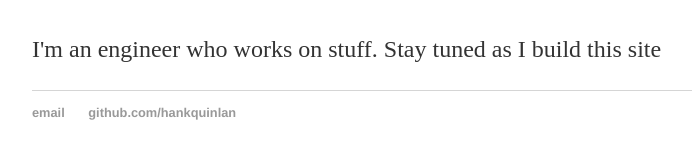
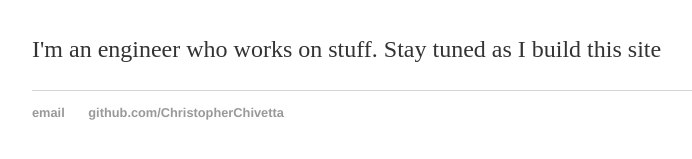
Before and after one commit to ChristopherChivetta/ChristopherChivetta.github.io, a Jekyll site: the page built from index.html, in a window 1280 px wide. Shown: the part 169-328 px from the top of the page, without its empty margins (160-852 px from the left). Built offline with Jekyll 4.4.1, drawn with Linux system fonts in a browser that asks for light colours.

Commit message:
Update default.html

```diff
--- a/_layouts/default.html
+++ b/_layouts/default.html
@@ -20,8 +20,8 @@
 			</div><!-- /.container -->
 			<footer>
 	    		<ul>
-	        		<li><a href="mailto:hankquinlanhub@gmail.com">email</a></li>
-	        		<li><a href="https://github.com/hankquinlan">github.com/hankquinlan</a></li>
+	        		<li><a href="mailto:christopher.chivetta@gmail.com">email</a></li>
+	        		<li><a href="https://github.com/ChristopherChivetta">github.com/ChristopherChivetta</a></li>
 				</ul>
 			</footer>
 		</body>
```
